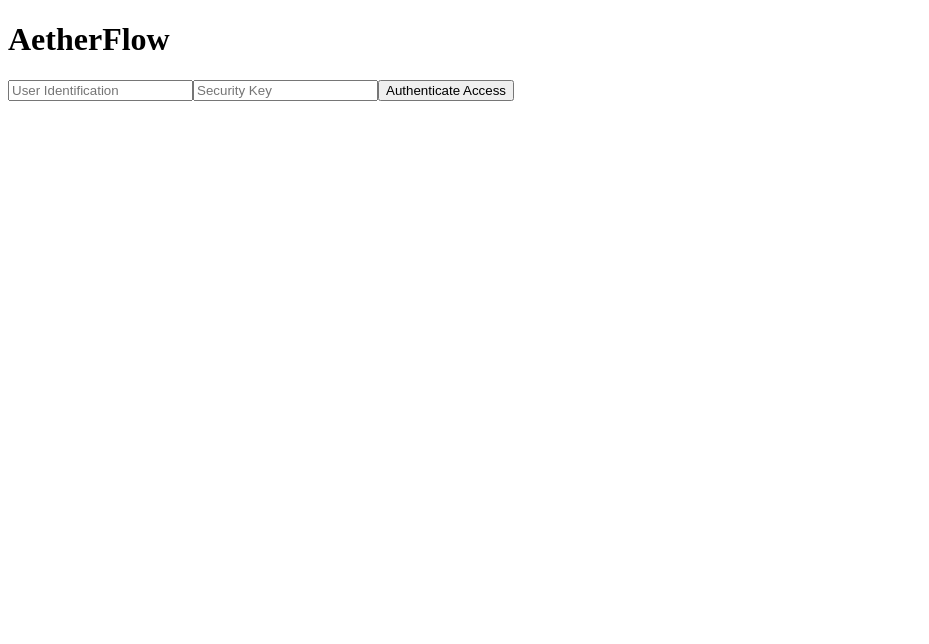
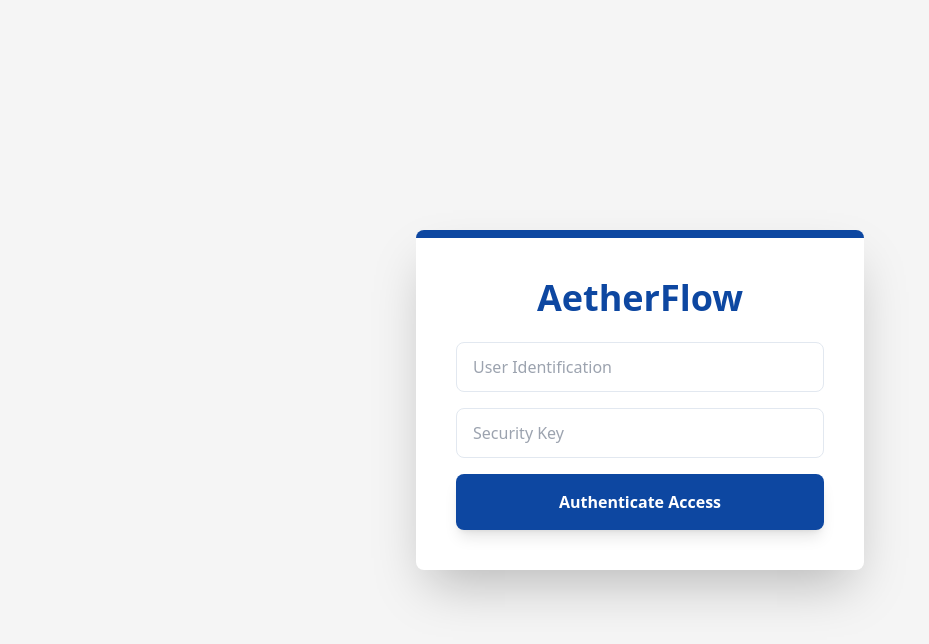
Before and after one commit to DizzyWizzy88/AetherFlow, a React (Vite) app: page / in a window 1280 px wide. Shown: the top 644 px of the page, without its empty margins (0-929 px from the left). Built offline with nearby package versions, Linux system fonts and the light colour scheme.

Commit message:
UI: Initialized Tailwind CSS and global design system

```diff
--- /dev/null
+++ b/src/index.css
@@ -0,0 +1,8 @@
+@tailwind base;
+@tailwind components;
+@tailwind utilities;
+
+/* You can add your "Aether Blue" variables here later! */
+:root {
+  --aether-blue: #007bff;
+}
--- a/src/main.jsx
+++ b/src/main.jsx
@@ -1,7 +1,7 @@
 import React from 'react'
 import ReactDOM from 'react-dom/client'
 import App from './App.jsx'
-//import './index.css' // Only keep this if you have a CSS file
+import './index.css' // Only keep this if you have a CSS file
 
 ReactDOM.createRoot(document.getElementById('root')).render(
   <React.StrictMode>
```
